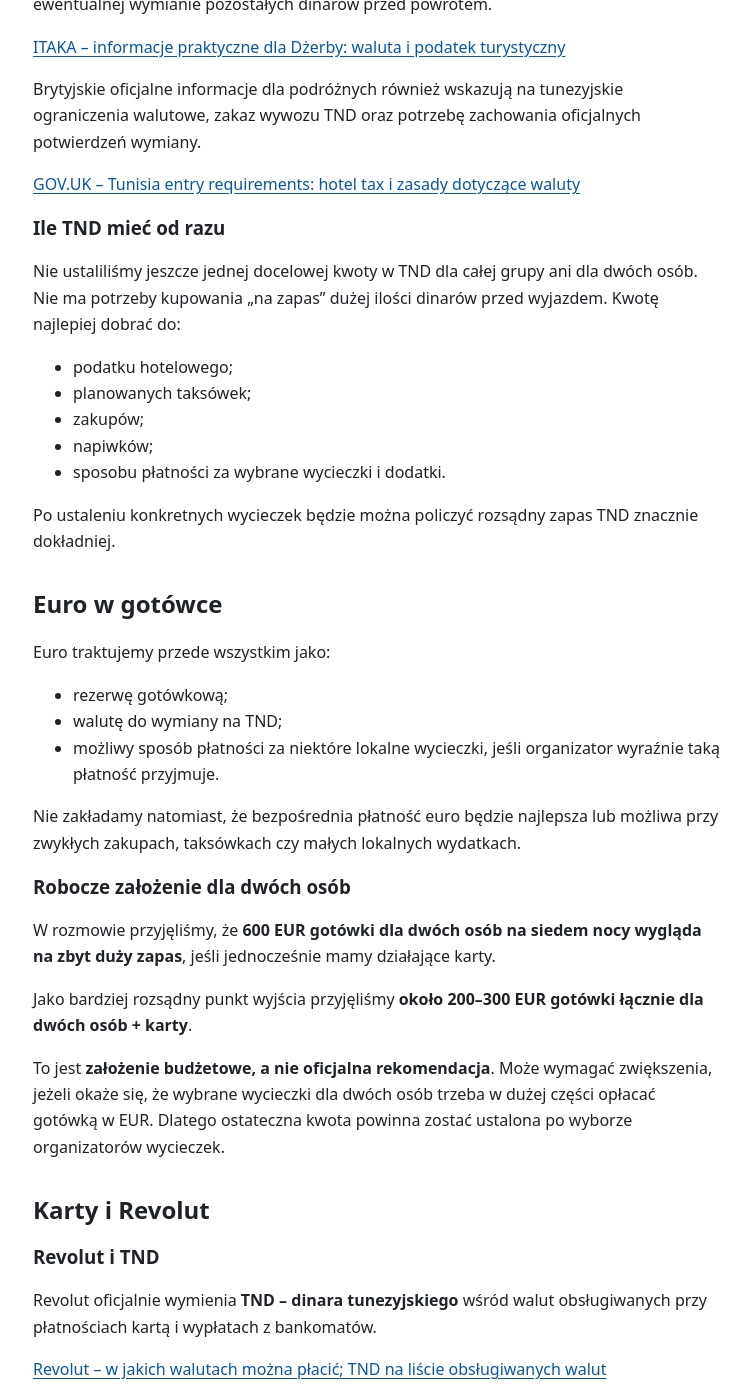
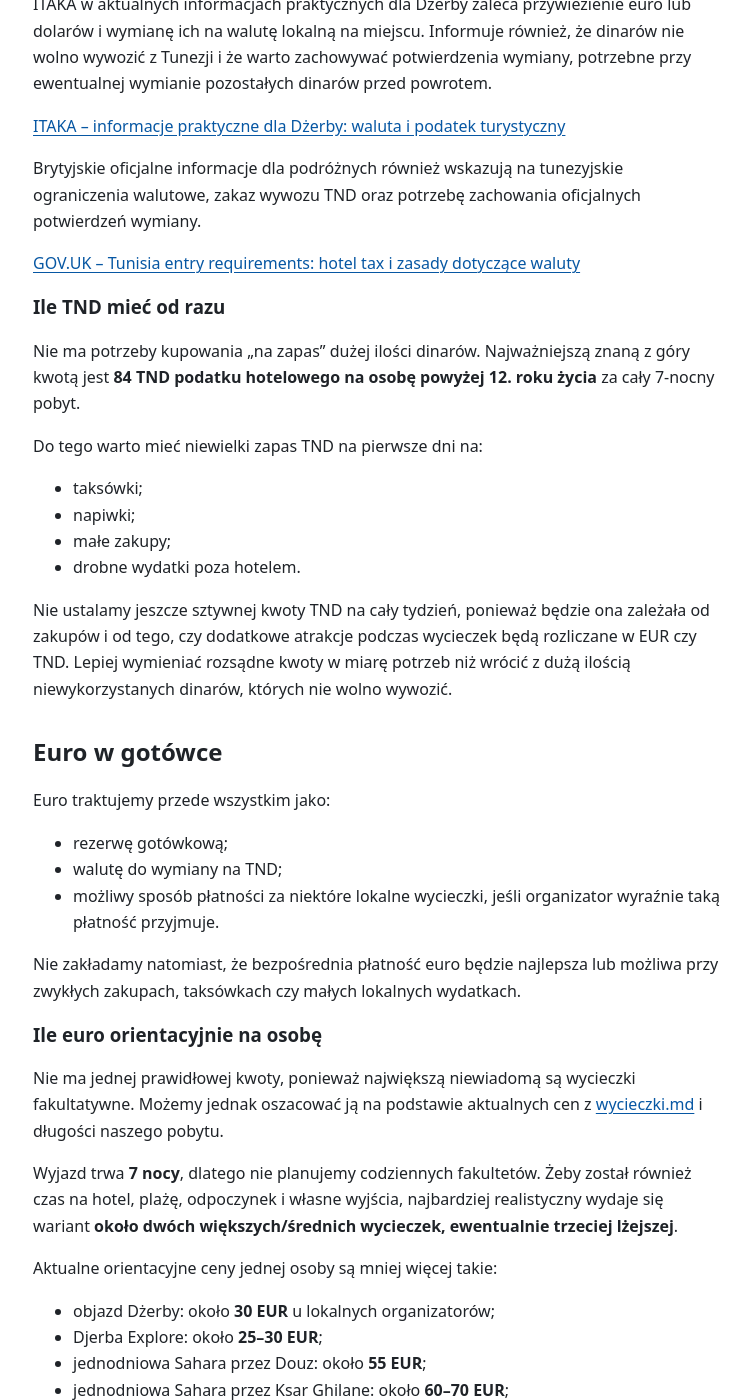
Before and after one commit to rotnicki/djerba-2026, a Jekyll site: the page built from pieniadze.md, in a window 1280 px wide and 1400 px high, scrolled down 1282 px. Shown: the whole window, without its empty margins (31-781 px from the left). Built offline with Jekyll 4.4.1, drawn with Linux system fonts in a browser that asks for light colours; our own code applies the rules of GitHub Pages for plain Markdown files; some of the changed text lies outside the part shown.

Commit message:
Urealnij budżet euro na osobę

```diff
--- a/pieniadze.md
+++ b/pieniadze.md
@@ -8,12 +8,13 @@ Ten plik zbiera ustalenia dotyczące gotówki, kart, Revoluta, dinarów tunezyjs
 
 - Podstawową walutą na miejscu jest **dinar tunezyjski (TND)**.
 - TND warto mieć w gotówce na drobne wydatki: taksówki, bazary, małe sklepy, napiwki i miejsca, które nie przyjmują kart.
-- **Euro w gotówce** warto zabrać jako rezerwę i do wymiany na TND. Nie należy zakładać, że wszędzie można lub opłaca się płacić bezpośrednio w euro.
+- **Euro w gotówce** warto zabrać jako rezerwę, do wymiany na TND i ewentualnie do opłacenia wycieczek, jeśli organizator przyjmuje EUR.
 - **Revolut** obsługuje płatności kartą i wypłaty z bankomatów w TND.
 - Przy płatności kartą lub wypłacie z bankomatu wybieramy obciążenie w **TND, czyli w walucie lokalnej**, i odrzucamy proponowane przeliczenie na PLN lub EUR (DCC).
 - Oprócz Revoluta warto mieć **drugą fizyczną kartę bankową** jako zabezpieczenie.
-- Dla dwóch osób jako roboczy punkt wyjścia przyjęliśmy około **200–300 EUR gotówki łącznie + karty**, a nie 600 EUR. To nie jest sztywna rekomendacja – kwotę trzeba skorygować po wyborze wycieczek i poznaniu ich sposobów płatności.
-- W Club Palm Azur 4★ podatek hotelowy wynosi obecnie **12 TND za osobę za noc**; przy siedmiu nocach daje to **84 TND na osobę**, czyli **168 TND dla dwóch dorosłych osób**.
+- Dla naszego 7-nocnego wyjazdu rozsądny punkt wyjścia to około **150–200 EUR gotówki na osobę + karty**, jeżeli planujemy około dwóch wycieczek fakultatywnych. **Około 200 EUR na osobę** jest obecnie najbezpieczniejszym prostym założeniem roboczym.
+- Jeśli większość wycieczek będzie opłacana Revolutem lub kartą, można zejść bliżej **100–150 EUR gotówki na osobę**. Jeśli ktoś wybierze 2-dniową Saharę albo kilka płatnych dodatków, rozsądniej przyjąć **200–250 EUR na osobę**.
+- W Club Palm Azur 4★ podatek hotelowy wynosi obecnie **12 TND za osobę za noc**; przy siedmiu nocach daje to **84 TND na osobę** powyżej 12. roku życia.
 
 ## Dinar tunezyjski – TND
 
@@ -36,15 +37,16 @@ Brytyjskie oficjalne informacje dla podróżnych również wskazują na tunezyjs
 
 ### Ile TND mieć od razu
 
-Nie ustaliliśmy jeszcze jednej docelowej kwoty w TND dla całej grupy ani dla dwóch osób. Nie ma potrzeby kupowania „na zapas” dużej ilości dinarów przed wyjazdem. Kwotę najlepiej dobrać do:
+Nie ma potrzeby kupowania „na zapas” dużej ilości dinarów. Najważniejszą znaną z góry kwotą jest **84 TND podatku hotelowego na osobę powyżej 12. roku życia** za cały 7-nocny pobyt.
 
-- podatku hotelowego;
-- planowanych taksówek;
-- zakupów;
-- napiwków;
-- sposobu płatności za wybrane wycieczki i dodatki.
+Do tego warto mieć niewielki zapas TND na pierwsze dni na:
 
-Po ustaleniu konkretnych wycieczek będzie można policzyć rozsądny zapas TND znacznie dokładniej.
+- taksówki;
+- napiwki;
+- małe zakupy;
+- drobne wydatki poza hotelem.
+
+Nie ustalamy jeszcze sztywnej kwoty TND na cały tydzień, ponieważ będzie ona zależała od zakupów i od tego, czy dodatkowe atrakcje podczas wycieczek będą rozliczane w EUR czy TND. Lepiej wymieniać rozsądne kwoty w miarę potrzeb niż wrócić z dużą ilością niewykorzystanych dinarów, których nie wolno wywozić.
 
 ## Euro w gotówce
 
@@ -56,13 +58,61 @@ Euro traktujemy przede wszystkim jako:
 
 Nie zakładamy natomiast, że bezpośrednia płatność euro będzie najlepsza lub możliwa przy zwykłych zakupach, taksówkach czy małych lokalnych wydatkach.
 
-### Robocze założenie dla dwóch osób
+### Ile euro orientacyjnie na osobę
 
-W rozmowie przyjęliśmy, że **600 EUR gotówki dla dwóch osób na siedem nocy wygląda na zbyt duży zapas**, jeśli jednocześnie mamy działające karty.
+Nie ma jednej prawidłowej kwoty, ponieważ największą niewiadomą są wycieczki fakultatywne. Możemy jednak oszacować ją na podstawie aktualnych cen z [wycieczki.md](wycieczki.md) i długości naszego pobytu.
 
-Jako bardziej rozsądny punkt wyjścia przyjęliśmy **około 200–300 EUR gotówki łącznie dla dwóch osób + karty**.
+Wyjazd trwa **7 nocy**, dlatego nie planujemy codziennych fakultetów. Żeby został również czas na hotel, plażę, odpoczynek i własne wyjścia, najbardziej realistyczny wydaje się wariant **około dwóch większych/średnich wycieczek, ewentualnie trzeciej lżejszej**.
 
-To jest **założenie budżetowe, a nie oficjalna rekomendacja**. Może wymagać zwiększenia, jeżeli okaże się, że wybrane wycieczki dla dwóch osób trzeba w dużej części opłacać gotówką w EUR. Dlatego ostateczna kwota powinna zostać ustalona po wyborze organizatorów wycieczek.
+Aktualne orientacyjne ceny jednej osoby są mniej więcej takie:
+
+- objazd Dżerby: około **30 EUR** u lokalnych organizatorów;
+- Djerba Explore: około **25–30 EUR**;
+- jednodniowa Sahara przez Douz: około **55 EUR**;
+- jednodniowa Sahara przez Ksar Ghilane: około **60–70 EUR**;
+- rejs Ras Rmel / „Wyspa Flamingów”: około **35 EUR** w typowej ofercie;
+- Sahara 2 dni: około **115–125 EUR** w tańszych obecnie wariantach;
+- dodatkowo podczas Sahary: wielbłąd około **15 EUR**, quad najczęściej około **25–30 EUR**, zależnie od organizatora.
+
+Szczegółowe ceny, różnice programów i źródła znajdują się w [wycieczki.md](wycieczki.md).
+
+#### Wariant oszczędny – około 100–150 EUR gotówki na osobę
+
+Ma sens, jeżeli:
+
+- wybieramy jedną większą wycieczkę i jedną niedrogą/lokalną;
+- przynajmniej część płatności za fakultety można zrobić Revolutem lub kartą;
+- euro ma być przede wszystkim rezerwą i źródłem TND do wymiany.
+
+Przykład: objazd Dżerby około 30 EUR + jednodniowa Sahara około 55–60 EUR daje około **85–90 EUR kosztu samych wycieczek**.
+
+#### Wariant najbardziej prawdopodobny – około 150–200 EUR gotówki na osobę
+
+To obecnie **najrozsądniejszy zakres dla naszego pobytu**.
+
+Pozwala sfinansować np.:
+
+- objazd Dżerby około 30 EUR;
+- jednodniową Saharę około 55–60 EUR;
+- ewentualnie jeszcze Djerba Explore lub rejs około 25–35 EUR;
+- jeden płatny dodatek, np. wielbłąd lub quad;
+- oraz zachować pewną rezerwę na wymianę na TND.
+
+Przy takim zestawie same fakultety mogą kosztować około **110–125 EUR**, a z jednym dodatkiem około **125–155 EUR**. Dlatego **około 200 EUR gotówki na osobę** daje rozsądny margines bez wożenia bardzo dużej ilości gotówki.
+
+#### Wariant z 2-dniową Saharą – około 200–250 EUR gotówki na osobę
+
+Jeśli ktoś wybierze Saharę 2 dni za około 115–125 EUR, a oprócz tego choć jedną krótszą wycieczkę, płatny dodatek i będzie chciał mieć rezerwę na wymianę, zakres **200–250 EUR na osobę** staje się bardziej uzasadniony.
+
+Nie oznacza to, że cała ta kwota musi zostać wydana. Jest to zapas gotówkowy na sytuację, w której część wycieczek będzie rozliczana w EUR.
+
+### Najprostsze założenie przed wyjazdem
+
+Dopóki nie znamy ostatecznie wybranych fakultetów i sposobu ich opłacania, można przyjąć:
+
+**około 200 EUR gotówki na osobę + Revolut + druga karta.**
+
+Po wyborze konkretnych wycieczek tę kwotę ponownie przeliczymy. Jeśli wycieczki będą w większości płatne bezgotówkowo, można zabrać mniej euro. Jeśli organizator będzie oczekiwał gotówki w EUR albo ktoś wybierze droższą Saharę 2-dniową, można zwiększyć zapas.
 
 ## Karty i Revolut
 
@@ -106,10 +156,11 @@ Oprócz Revoluta warto mieć drugą fizyczną kartę bankową, najlepiej przecho
 
 Dla zagranicznych turystów w hotelach 4★ i 5★ obowiązuje obecnie podatek **12 TND za osobę za noc**, naliczany maksymalnie za pierwszych 10 nocy pobytu.
 
-Club Palm Azur jest hotelem 4★, a nasz pobyt obejmuje 7 nocy, dlatego:
+Club Palm Azur jest hotelem 4★, a nasz pobyt obejmuje 7 nocy, dlatego osoba powyżej 12. roku życia zapłaci:
 
-- 1 osoba: **7 × 12 TND = 84 TND**;
-- 2 osoby: **168 TND**.
+**7 × 12 TND = 84 TND na osobę.**
+
+Dla całej grupy nie podajemy jednej sumy, dopóki nie uwzględnimy wieku wszystkich uczestników.
 
 Aktualne polskie informacje ITAKI dla Dżerby podają 12 TND za dzień/osobę powyżej 12. roku życia, maksymalnie za 10 dni. Taką samą stawkę dla hoteli 4★ i 5★ potwierdzają informacje GOV.UK oraz tunezyjska dokumentacja dotycząca zmian podatku od 2024 r.
 
@@ -154,20 +205,22 @@ Szczegółowe ceny i zasady poszczególnych programów są zbierane w [wycieczki
 Najbezpieczniejszy model na ten wyjazd to połączenie kilku sposobów płatności:
 
 1. **TND w gotówce** – bieżące lokalne wydatki.
-2. **Euro w gotówce** – rezerwa, wymiana i ewentualnie wycieczki, które są rozliczane w EUR.
+2. **Około 200 EUR gotówki na osobę** jako roboczy punkt wyjścia – rezerwa, wymiana i ewentualnie wycieczki rozliczane w EUR.
 3. **Fizyczna karta Revolut** – płatności i bankomat, gdzie to możliwe.
 4. **Druga fizyczna karta bankowa** – awaryjnie.
 
-Nie ma potrzeby opierać całego wyjazdu wyłącznie na jednym z tych sposobów.
+Nie ma potrzeby opierać całego wyjazdu wyłącznie na jednym z tych sposobów ani zakładać, że cała zabrana gotówka zostanie wydana.
 
 ## Do ustalenia przed wyjazdem
 
-- Ostateczna kwota euro w gotówce po wyborze wycieczek.
-- Ile TND warto wymienić na początku pobytu, poza 168 TND podatku hotelowego dla dwóch osób.
+- Ostateczny wybór 1–3 wycieczek fakultatywnych i ich cena na osobę.
 - Które wybrane wycieczki będą płatne w EUR, TND, Revolutem lub kartą.
+- Czy po wyborze fakultetów robocze **200 EUR gotówki na osobę** należy zmniejszyć lub zwiększyć.
+- Ile TND warto wymienić na początku pobytu, poza **84 TND podatku hotelowego na osobę powyżej 12. roku życia**.
 - Aktualne limity bezpłatnych wypłat z bankomatów dla konkretnych planów Revolut używanych przez uczestników.
 - Czy Club Palm Azur przyjmuje podatek hotelowy kartą, czy najlepiej przygotować TND w gotówce – do potwierdzenia bezpośrednio z hotelem lub rezydentem.
 
 ## Historia zmian
 
-- 2026-08-22 – przeniesienie do pliku ustaleń z rozmowy: TND i euro, Revolut, DCC, druga karta, roboczy zapas 200–300 EUR dla dwóch osób, podatek hotelowy oraz płatności za wycieczki; dodano aktualne źródła.
+- 2026-08-22 – budżet przebudowano na kwoty **na osobę**; na podstawie cen z `wycieczki.md` i 7-nocnego pobytu przygotowano trzy orientacyjne warianty gotówki w EUR oraz przyjęto około 200 EUR na osobę jako prosty roboczy punkt wyjścia.
+- 2026-08-22 – przeniesienie do pliku ustaleń z rozmowy: TND i euro, Revolut, DCC, druga karta, podatek hotelowy oraz płatności za wycieczki; dodano aktualne źródła.
```
